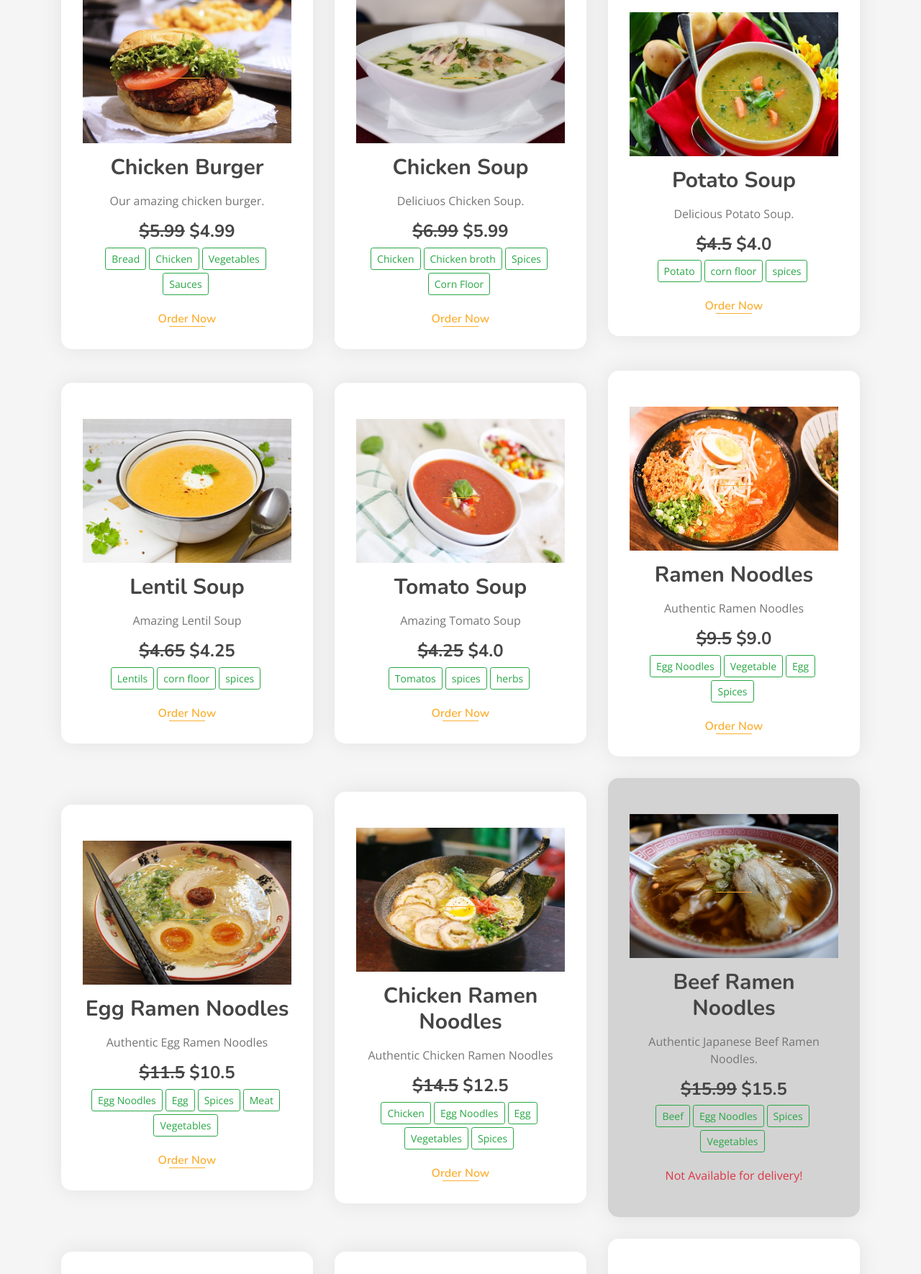
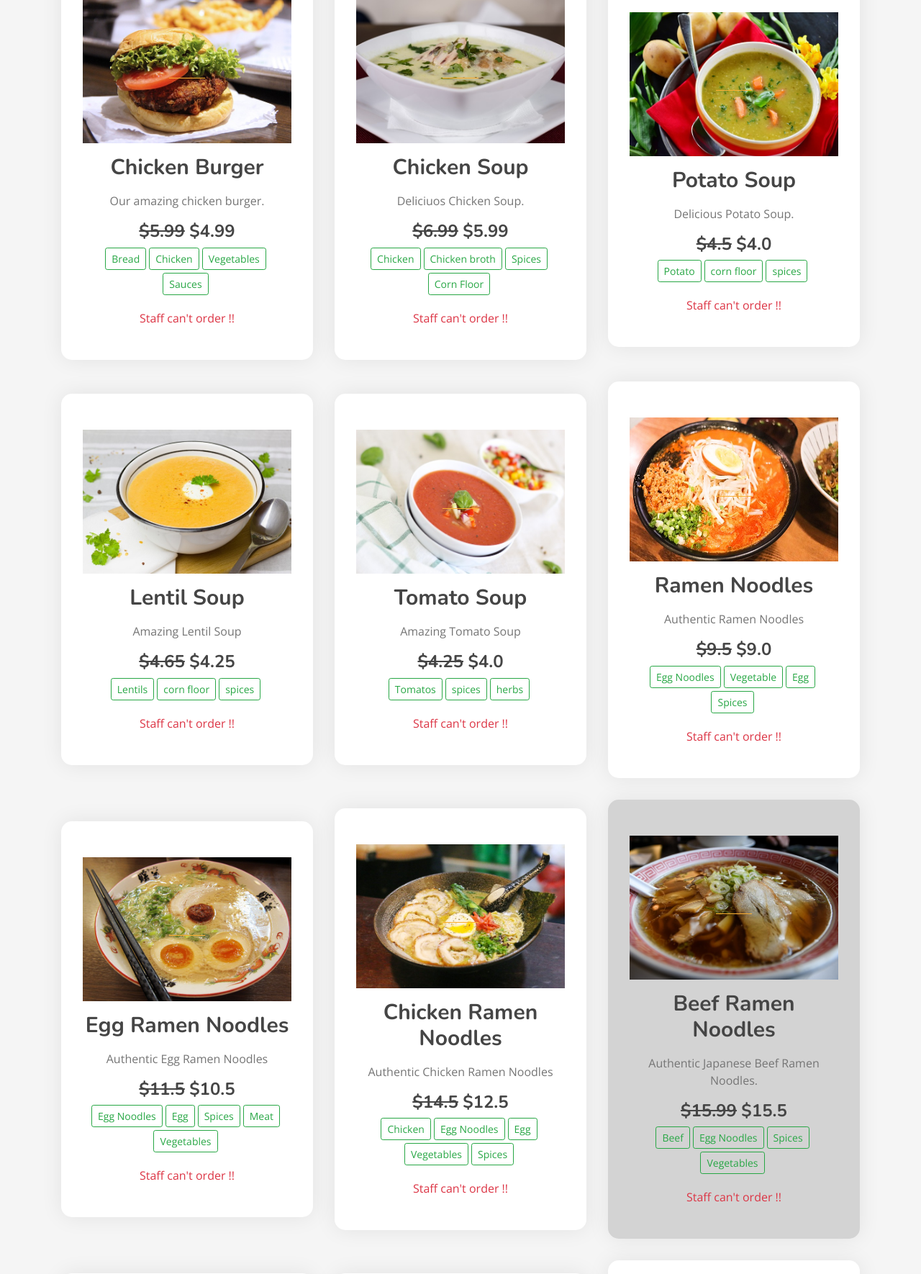
Before and after one commit to RiaVirk/Django-FoodSite, a Django app: page /dishes/ in a window 1280 px wide. Shown: the part 491-2261 px from the top of the page at 72% size. Run offline with Django 4.2, Linux system fonts and the light colour scheme; the first user in the database is signed in; data comes from the database, SQL or seed files in the repository; some libraries are stand-ins or nearby versions.

Commit message:
Requirements.txt

```diff
--- a/template/all_dishes.html
+++ b/template/all_dishes.html
@@ -48,7 +48,10 @@
                             }
                         </script>
                     </p>
-                    {% if i.is_available %}
+
+                    {% if user.is_superuser or user.is_staff %}
+                    <p class="text-danger">Staff can't order !!</p>
+                    {% elif i.is_available %}
                     <a href="{% url 'dish' id=i.id %}">Order Now</a>
                     {% else %}
                         <p class="text-danger">Not Available for delivery!</p>
```
Also changed, not shown: other parts of template/all_dishes.html (+1 -1 lines), requirements.txt (added, +21 -0 lines), db.sqlite3.
